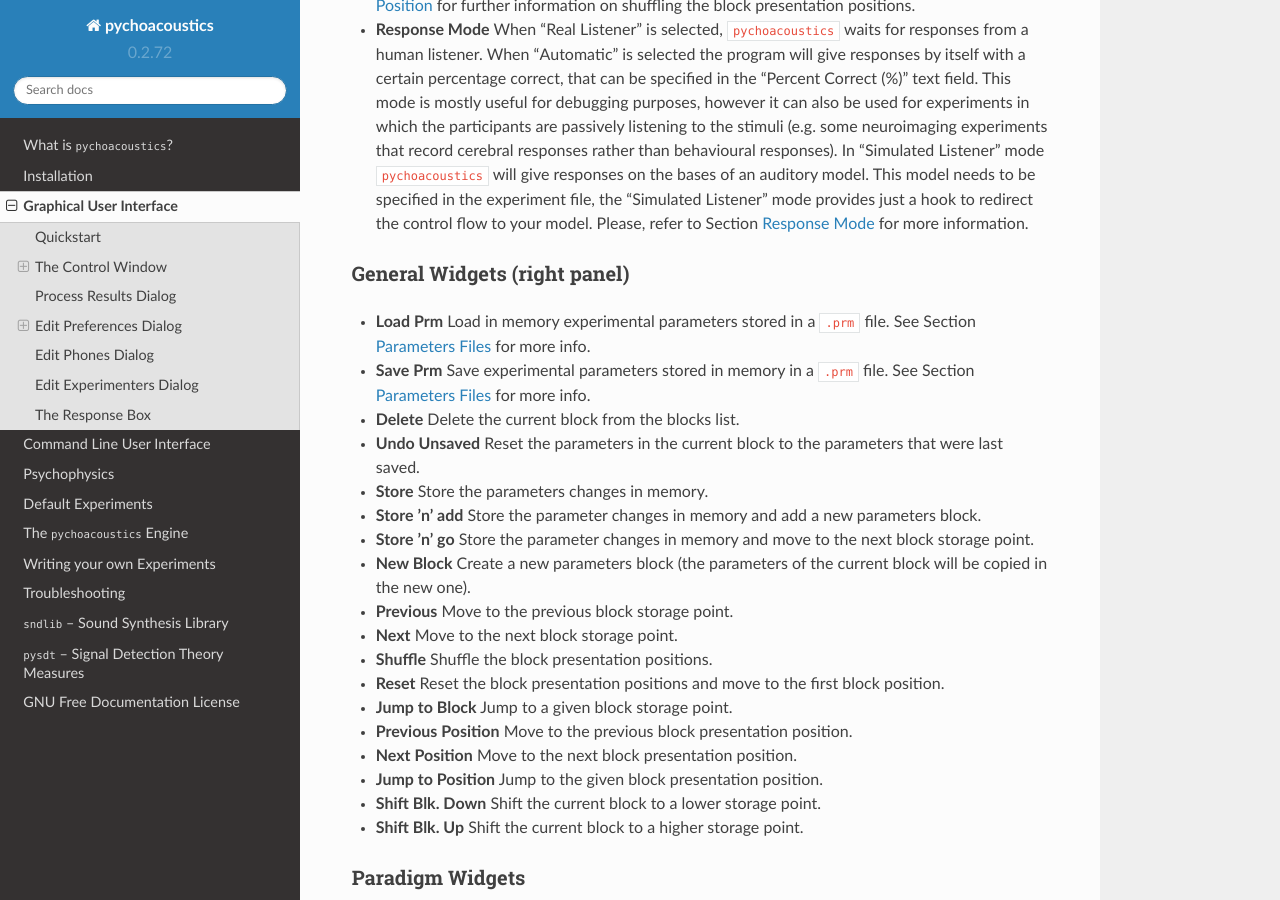
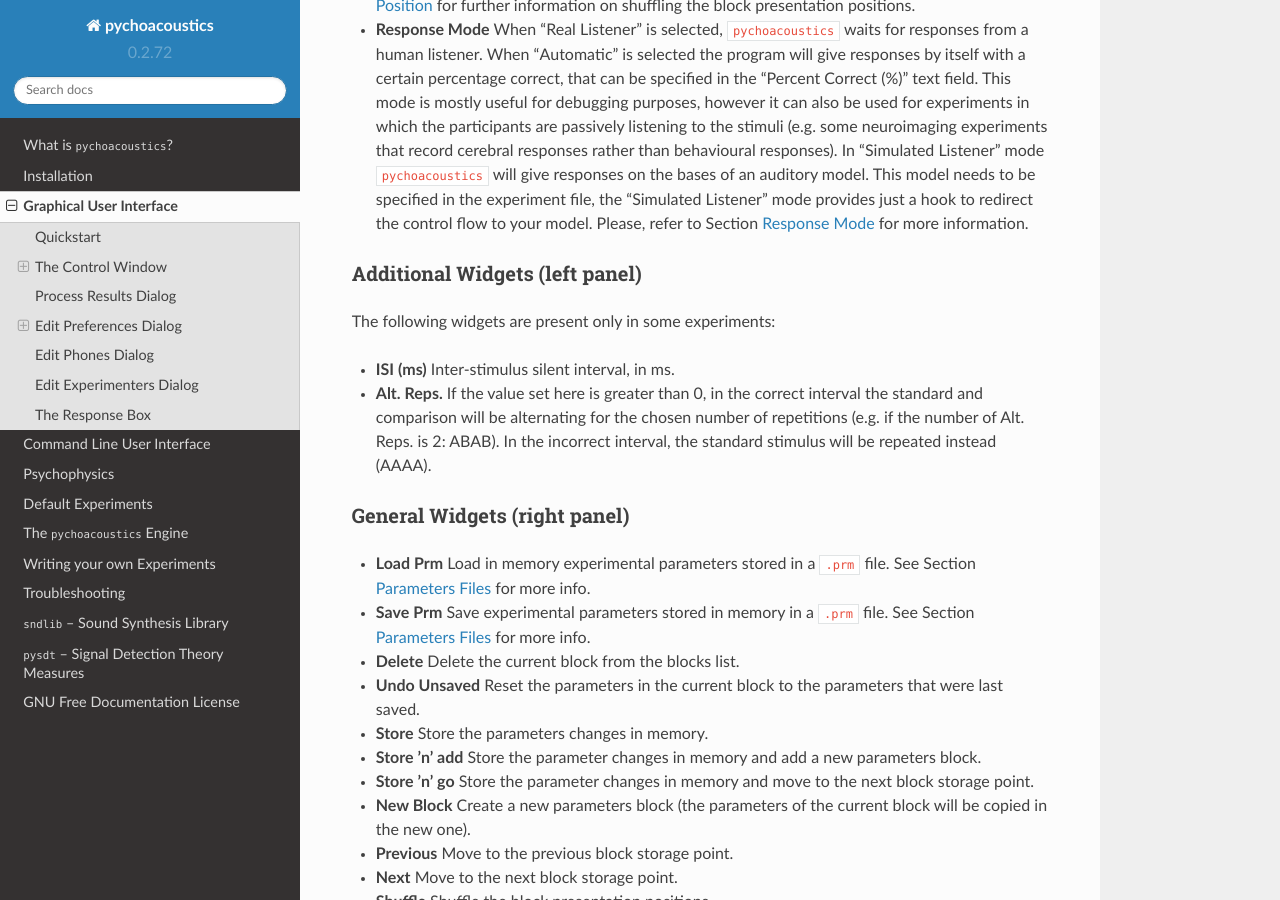
Before and after one commit to sam81/pychoacoustics, a Sphinx documentation site: the page built from pychoacoustics/doc/graphical_user_interface.rst, in a window 1280 px wide and 900 px high, scrolled down 2662 px. Built offline with Sphinx 7.4.7 and the Read the Docs theme 2.0.0, drawn with Linux system fonts in a browser that asks for light colours; the version number is read from the project's files by our own code.

Commit message:
doc additions

```diff
--- a/pychoacoustics/doc/graphical_user_interface.rst
+++ b/pychoacoustics/doc/graphical_user_interface.rst
@@ -190,7 +190,18 @@ General Widgets (left panel)
    control flow to your model. Please, refer to
    Section :ref:`sec-response_mode` for more information.
 
+Additional Widgets (left panel)
+~~~~~~~~~~~~~~~~~~~~~~~~~~~~~~~~
 
+The following widgets are present only in some experiments:
+
+-  **ISI (ms)** Inter-stimulus silent interval, in ms.
+
+-  **Alt. Reps.** If the value set here is greater than 0,
+   in the correct interval the standard and comparison will be
+   alternating for the chosen number of repetitions (e.g. if
+   the number of Alt. Reps. is 2: ABAB). In the incorrect
+   interval, the standard stimulus will be repeated instead (AAAA).
 
 General Widgets (right panel)
 ~~~~~~~~~~~~~~~~~~~~~~~~~~~~~
```
Also changed, not shown: 2 other files.
